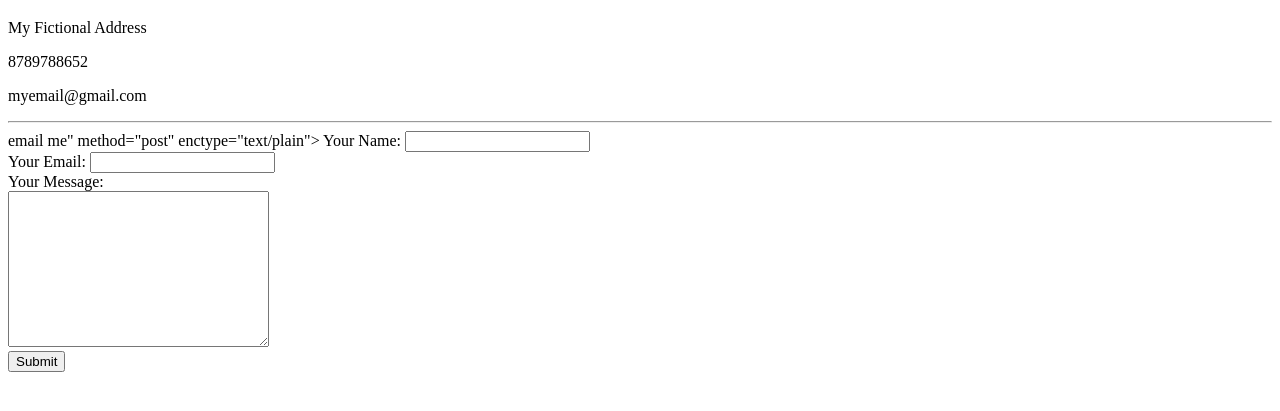
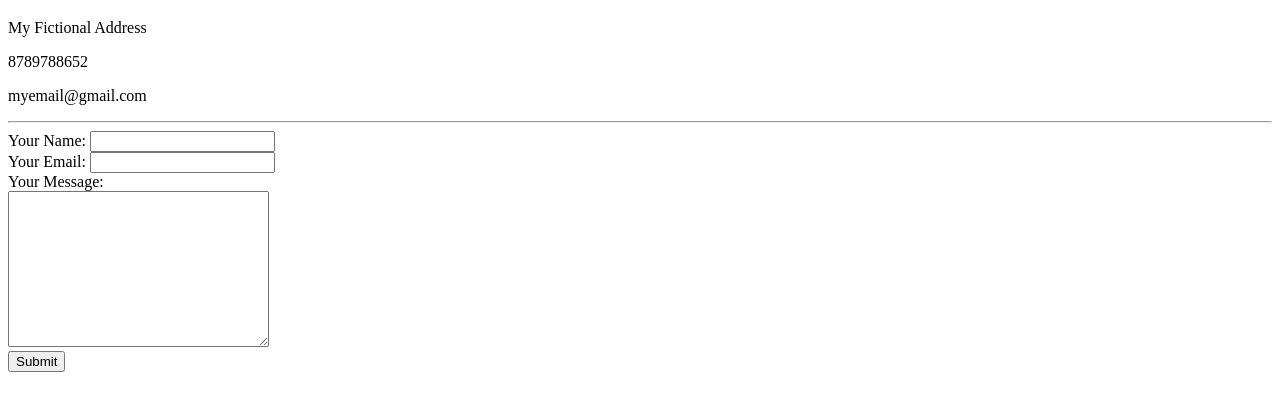
Before and after one commit to polisemi/CV1, a plain HTML site: page contact-me.html in a window 1280 px wide. Shown: the part 61-472 px from the top of the page. Drawn offline with Linux system fonts and the light colour scheme.

Commit message:
Update contact-me.html

```diff
--- a/contact-me.html
+++ b/contact-me.html
@@ -10,7 +10,7 @@
     <p>8789788652</p>
     <p>myemail@gmail.com</p>
     <hr>
-    <form class="" action="<a href="mailto:caturpratama@gmail.com?subject=feedback">email me</a>" method="post" enctype="text/plain">
+    <form action="mailtoh1" method="post">
       <label for="">Your Name: </label>
       <input type="text" name="" value=""><br>
       <label>Your Email:</label>
```
